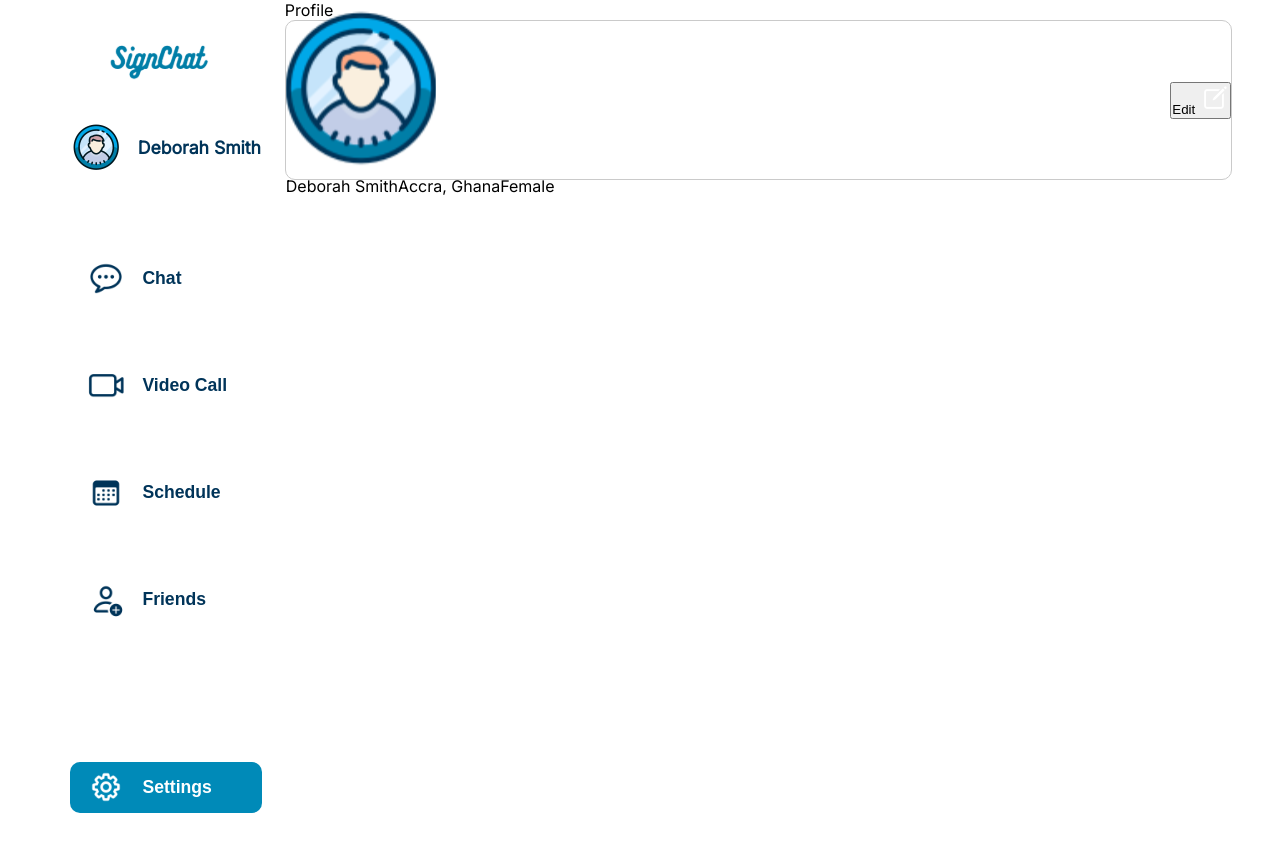
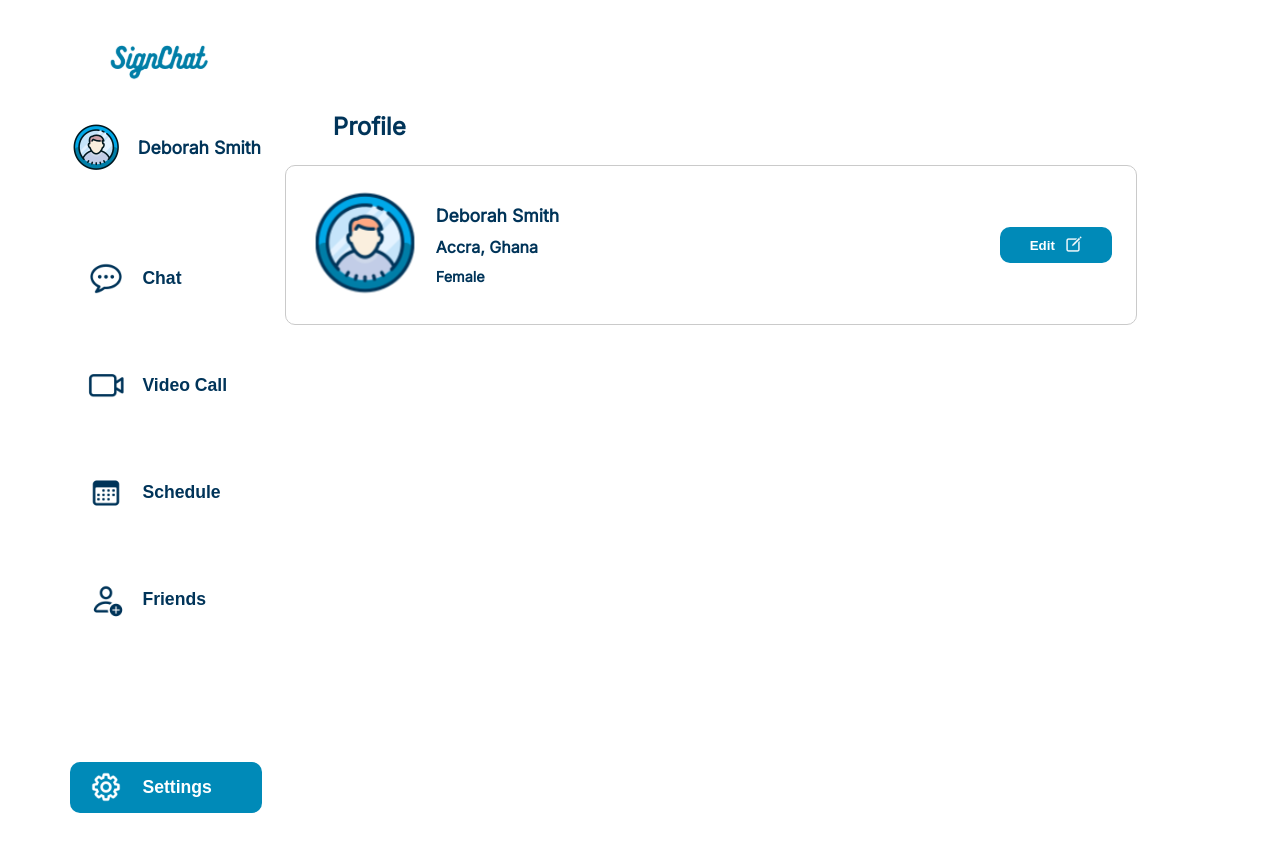
Before and after one commit to SignLink/Signchat-Frontend, a React (Create React App) app: page /user/settings in a window 1280 px wide. Shown: the top 852 px of the page. Built offline with nearby package versions, Linux system fonts and the light colour scheme.

Commit message:
added settings for profile settings

```diff
--- a/src/User Settings Page/User Settings Components/UserSettings.css
+++ b/src/User Settings Page/User Settings Components/UserSettings.css
@@ -1,3 +1,4 @@
 .user-settings-in-settings-page{
+    margin-top: 7rem;
     width: 80%;
 }
--- a/src/User Settings Page/User Settings Components/UserSettingsProfile.css
+++ b/src/User Settings Page/User Settings Components/UserSettingsProfile.css
@@ -6,7 +6,73 @@
     display: flex;
     justify-content: space-between;
     align-items: center;
+    width: 90%;
     height: 10rem;
     border: 1px solid var(--popup-border-color);
     border-radius: 10px;
+    margin-top: 1.5rem;
+    padding: 1.5rem;
 }
+
+.settings-profile-title {
+    display: inline-block;
+    font-size: 1.5rem;
+    color: var(--font-color);
+    font-weight: 700;
+    margin-left: 3rem;
+}
+
+.settings-profile img {
+    width: 110px;
+    height: 110px;
+}
+
+.user-settings-profile-1 span {
+    color: var(--font-color);
+    font-weight: 700;
+    display: inline-block;
+}
+
+.user-settings-profile-info {
+    display: flex;
+    align-items: center;
+    gap: 1rem;
+}
+
+.user-settings-profile-1 {
+    display: flex;
+    flex-direction: column;
+    gap: .7rem;
+}
+
+.user-profile-name {
+    font-size: 1.1rem;
+}
+
+.user-residence {
+    font-size: 1rem;
+}
+
+.user-sex {
+    font-size: .9rem;
+}
+
+.settings-edit-button button {
+    width: 7rem;
+    padding: .5rem;
+    display: flex;
+    justify-content: center;
+    align-items: center;
+    gap: .5rem;
+    background-color: var(--nav-font-color);
+    border: none;
+    color: white;
+    font-weight: 700;
+    border-radius: 10px;
+
+}
+
+.settings-edit-button button img {
+    width: 20px;
+    height: 20px;
+}
--- a/src/User Settings Page/User Settings Components/UserSettingsProfile.tsx
+++ b/src/User Settings Page/User Settings Components/UserSettingsProfile.tsx
@@ -6,7 +6,7 @@ import bigProfile from '../../Images/circled-user-male-skin-type.svg'
 function UserSettingsProfile() {
   return (
     <div className="user-settings-profile-main">
-      <span>Profile</span>
+      <span className="settings-profile-title">Profile</span>
       <div className="user-settings-profile">
         <div className="user-settings-profile-info">
           <div className="settings-profile">
```
